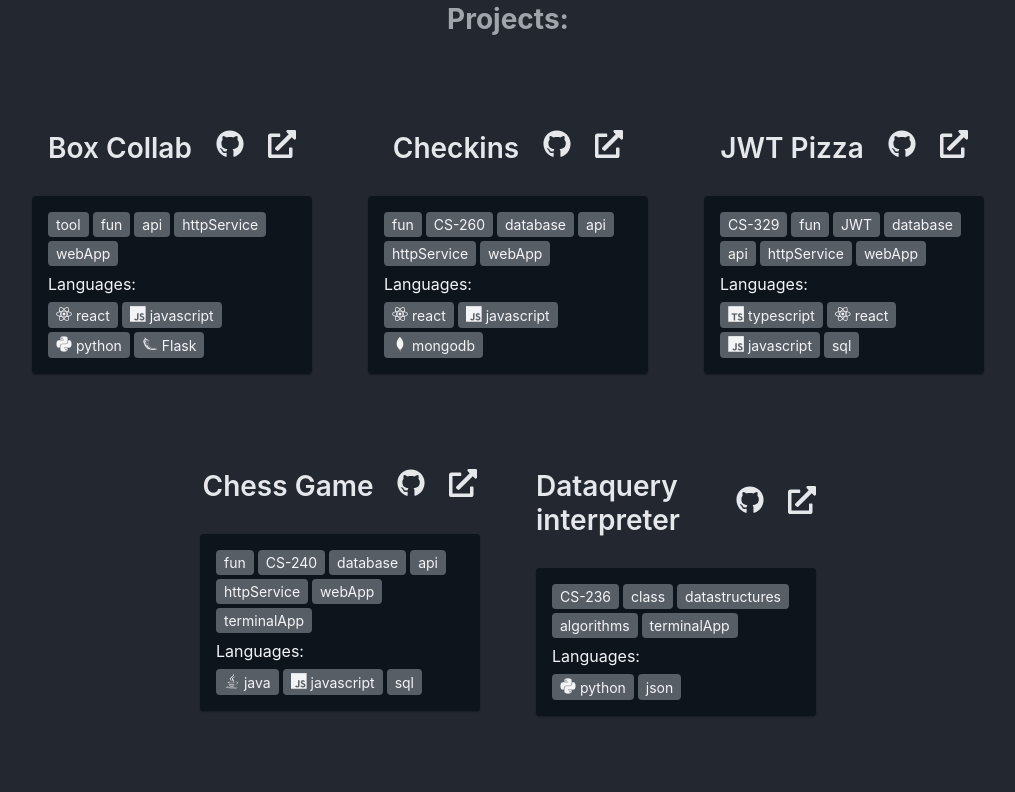
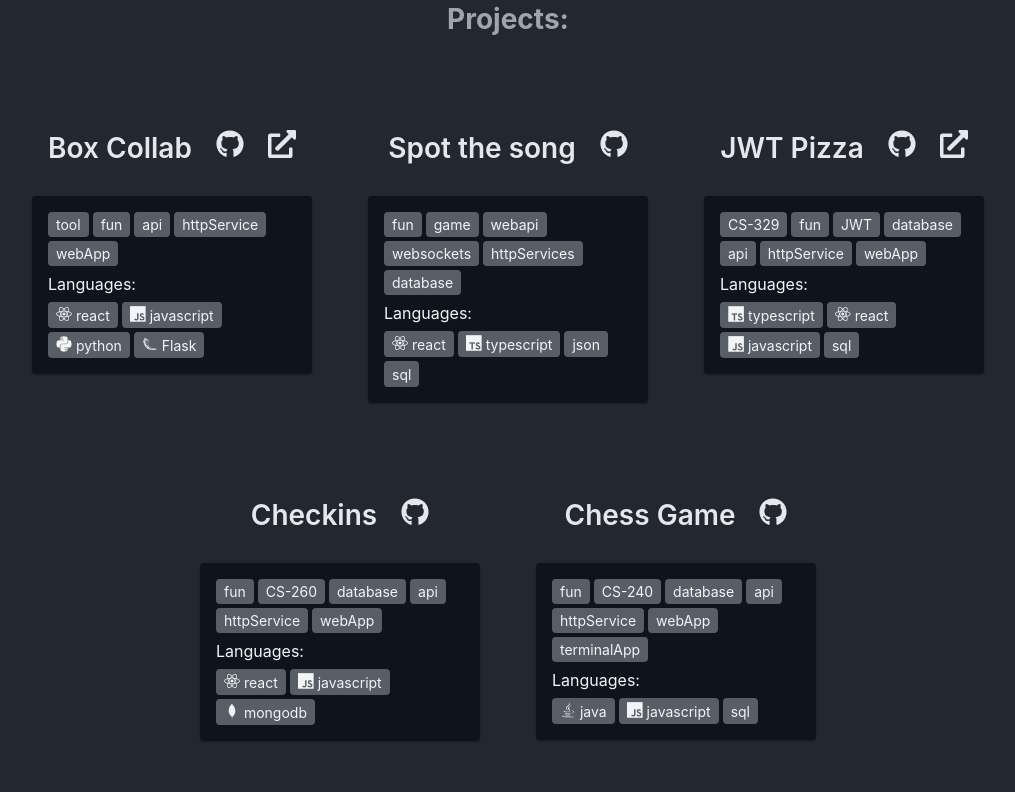
Before and after one commit to samirr2502/portfolio, a React (Vite) app: page / in a window 1280 px wide. Shown: the part 720-1512 px from the top of the page, without its empty margins (132-1147 px from the left). Built offline with nearby package versions, Linux system fonts and the light colour scheme.

Commit message:
updated projectgrou list

```diff
--- a/resources/projectList.json
+++ b/resources/projectList.json
@@ -22,29 +22,33 @@
             "<i class='devicon-flask-original icon-sm'></i> Flask"
         ]
     },
+
     {
-        "category": "Fun",
-        "name": "Checkins",
+        "category": "Game",
+        "name": "Spot the song",
         "class": "",
-        "year": "2024",
-        "startDate": "",
+        "year": "2025",
+        "startDate": "09/20/2025",
         "endDate": "",
-        "webLink": "http://samirrodriguez.click/",
-        "githubRep": "https://github.com/samirr2502/startup",
+        "webLink": "",
+        "githubRep":"https://github.com/samirr2502/spot-the-song",
         "tags": [
             "fun",
-            "CS-260",
-            "database",
-            "api",
-            "httpService",
-            "webApp"
+            "game",
+            "webapi",
+            "websockets",
+            "httpServices",
+            "database"
         ],
         "languages": [
             "<i class='devicon-react-plain icon-sm'></i> react",
-            "<i class='devicon-javascript-plain icon-sm'></i> javascript",
-            "<i class='devicon-mongodb-plain icon-sm'></i> mongodb"
+            "<i class='devicon-typescript-plain icon-sm'></i> typescript",
+
+            "<i class='devicon-json-plain icon-sm'></i> json",
+            "<i class='devicon-mysql-original icon-sm'></i> sql"
         ]
     },
+
     {
         "category": "Fall 2025",
         "name": "JWT Pizza",
@@ -71,13 +75,36 @@
         ]
     },
     {
+        "category": "Fun",
+        "name": "Checkins",
+        "class": "",
+        "year": "2024",
+        "startDate": "",
+        "endDate": "",
+        "webLink": false,
+        "githubRep": "https://github.com/samirr2502/startup",
+        "tags": [
+            "fun",
+            "CS-260",
+            "database",
+            "api",
+            "httpService",
+            "webApp"
+        ],
+        "languages": [
+            "<i class='devicon-react-plain icon-sm'></i> react",
+            "<i class='devicon-javascript-plain icon-sm'></i> javascript",
+            "<i class='devicon-mongodb-plain icon-sm'></i> mongodb"
+        ]
+    },
+    {
         "category": "Fall 2024",
         "name": "Chess Game",
         "class": "CS-240",
         "year": "2024",
         "startDate": "09/01/2024",
         "endDate": "",
-        "webLink": "http://chess.samirrodriguez.click/",
+        "webLink": "",
         "githubRep": "https://github.com/samirr2502/chess",
         "tags": [
             "fun",
@@ -93,27 +120,5 @@
             "<i class='devicon-javascript-plain icon-sm'></i> javascript",
             "<i class='devicon-mysql-original icon-sm'></i> sql"
         ]
-    },
-
-    {
-        "category": "Winter 2025",
-        "name": "Dataquery interpreter",
-        "class": "",
-        "year": "2025",
-        "startDate": "01/06/2025",
-        "endDate": "",
-        "webLink": "http://interpreter.samirrodriguez.click/",
-        "githubRep": "https://github.com/samirr2502/interpreter",
-        "tags": [
-            "CS-236",
-            "class",
-            "datastructures",
-            "algorithms",
-            "terminalApp"
-        ],
-        "languages": [
-            "<i class='devicon-python-plain icon-sm'></i> python",
-            "<i class='devicon-json-plain icon-sm'></i> json"
-        ]
     }
 ]
--- a/src/components/projectsGroups.jsx
+++ b/src/components/projectsGroups.jsx
@@ -7,9 +7,9 @@ function ProjectsGroup({item}){
         <div className="groupCard">
           <div className="groupHeader">
             <h2 className="groupTitle">{item.name}</h2>
-             <a href={item.githubRep} target="_blank"><FaGithub/> </a>
+            {item.githubRep && <a href={item.githubRep} target="_blank"><FaGithub/> </a>}
 
-                    <a href ={item.webLink} target="_blank"><FaExternalLinkAlt/></a>
+                   { item.webLink && <a href ={item.webLink} target="_blank"><FaExternalLinkAlt/></a>}
           </div>
           <div className="groupBody projectItem">
      <span className="tags ">{item.tags.map((item)=><span className="item">{item} </span>)}</span>
```
